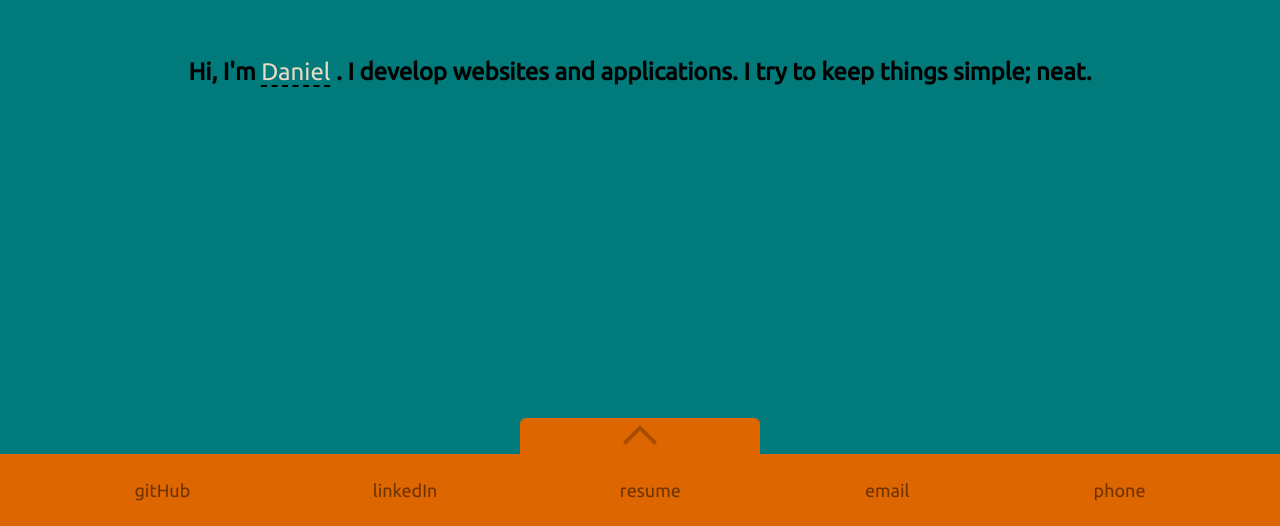
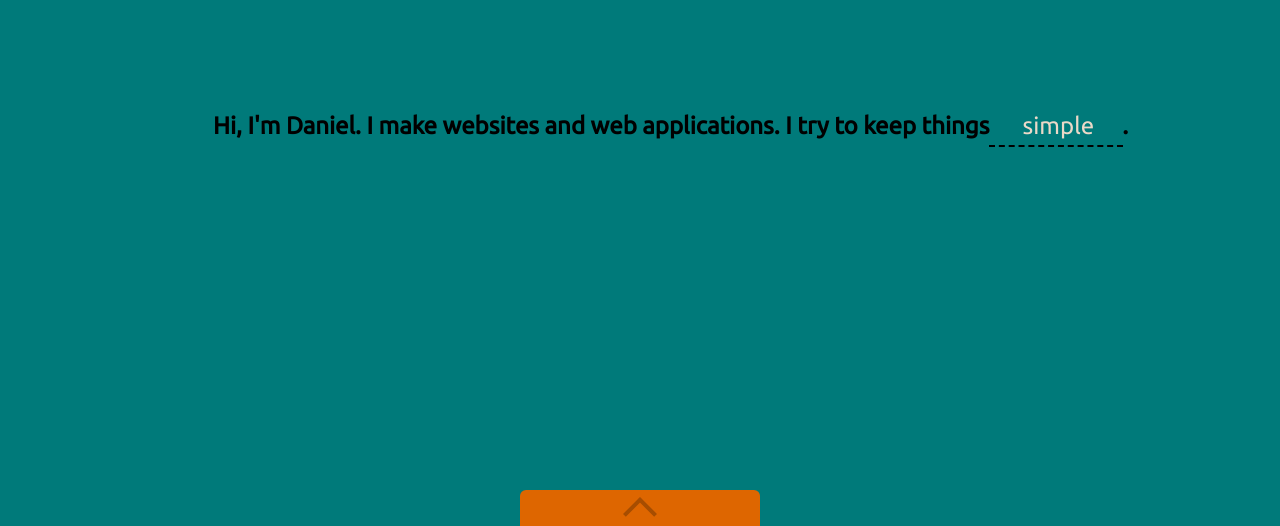
Before and after one commit to danieltichiyama/danieltichiyama.github.io, a website: page public/index.html in a window 1280 px wide. Shown: the part 274-800 px from the top of the page. Drawn offline with Linux system fonts and the light colour scheme; a web font is replaced by a local one.

Commit message:
adds logic to toggle arrow div and the navDisplay, adjective changes every 3 seconds

```diff
--- a/public/index.html
+++ b/public/index.html
@@ -13,16 +13,16 @@
   </head>
   <body>
     <div class="title_container">
-      <h2>
-        Hi, I'm
-        <span>Daniel</span> . I develop websites and applications. I try to keep
-        things simple; neat.
-      </h2>
+      <div class="words_container">
+        <h2>
+          Hi, I'm Daniel. I make websites and web applications. I try to keep
+          things
+          <span id="adjectives">neat</span><span id="period">.</span>
+        </h2>
+      </div>
     </div>
     <div id="navigation_container">
-      <div id="navigation_tab">
-        <div id="arrow_up"></div>
-      </div>
+      <div id="navigation_tab"></div>
       <nav id="navigation"></nav>
     </div>
 
--- a/public/js/app.js
+++ b/public/js/app.js
@@ -20,7 +20,7 @@ let fontTest = () => {
     body[0].appendChild(div);
   }
 };
-
+//puts buttons into navigation bar
 let populateNav = () => {
   let nav = document.getElementById("navigation");
 
@@ -43,7 +43,54 @@ let populateNav = () => {
     nav.appendChild(button);
   }
 };
+//changes the adjective at the end of the sentence every 3 seconds
+let changeAdj = () => {
+  let adjectives = ["simple", "neat", "clean", "nice", "interesting"];
+  let count = 0;
+  let span = document.getElementById("adjectives");
 
-console.log(window);
+  return setInterval(() => {
+    if (count >= adjectives.length) {
+      count = 0;
+    }
+    span.innerHTML = adjectives[count];
+    count++;
+  }, 3000);
+};
+
+//global var for toggleNav function
+let showNav = false;
+//toggles the arrow up and down
+let toggleArrow = () => {
+  let tab = document.getElementById("navigation_tab");
+  let arrow = document.createElement("div");
+
+  if (showNav) {
+    arrow.id = "arrow_down";
+  } else {
+    arrow.id = "arrow_up";
+  }
+  if (tab.hasChildNodes()) {
+    let otherArrow = tab.childNodes[0];
+    tab.replaceChild(arrow, otherArrow);
+  } else {
+    tab.appendChild(arrow);
+  }
+};
+
+//toggles the navigation bar display from none to hidden;
+let navDisplay = () => {
+  let nav = document.getElementById("navigation");
+
+  if (!showNav) {
+    nav.style = "display: none";
+    toggleArrow();
+  } else {
+    nav.style = "display: flex;";
+    toggleArrow();
+  }
+};
 
 populateNav();
+changeAdj();
+navDisplay();
--- a/sass/style.scss
+++ b/sass/style.scss
@@ -38,13 +38,28 @@ body {
     padding: 84px;
     line-height: 38px;
 
-    h2 {
-      border-bottom: none;
+    .words_container {
+      width: auto;
 
-      span {
-        border-bottom: 2px black dashed;
-        font-weight: 500;
-        color: rgba($color: $off-white, $alpha: 1);
+      h2 {
+        border-bottom: none;
+        position: relative;
+        margin-left: -5%;
+
+        #adjectives {
+          border-bottom: 2px black dashed;
+          font-weight: 500;
+          color: rgba($color: $off-white, $alpha: 1);
+          position: absolute;
+          padding-left: 4px;
+          width: 134px;
+          text-align: center;
+        }
+
+        #period {
+          position: absolute;
+          right: -100px;
+        }
       }
     }
   }
@@ -56,6 +71,8 @@ body {
     flex-direction: column;
     justify-content: flex-end;
     align-items: center;
+    position: fixed;
+    bottom: 0;
 
     #navigation_tab {
       height: 36px;
```
Also changed, not shown: public/css/style.css.
